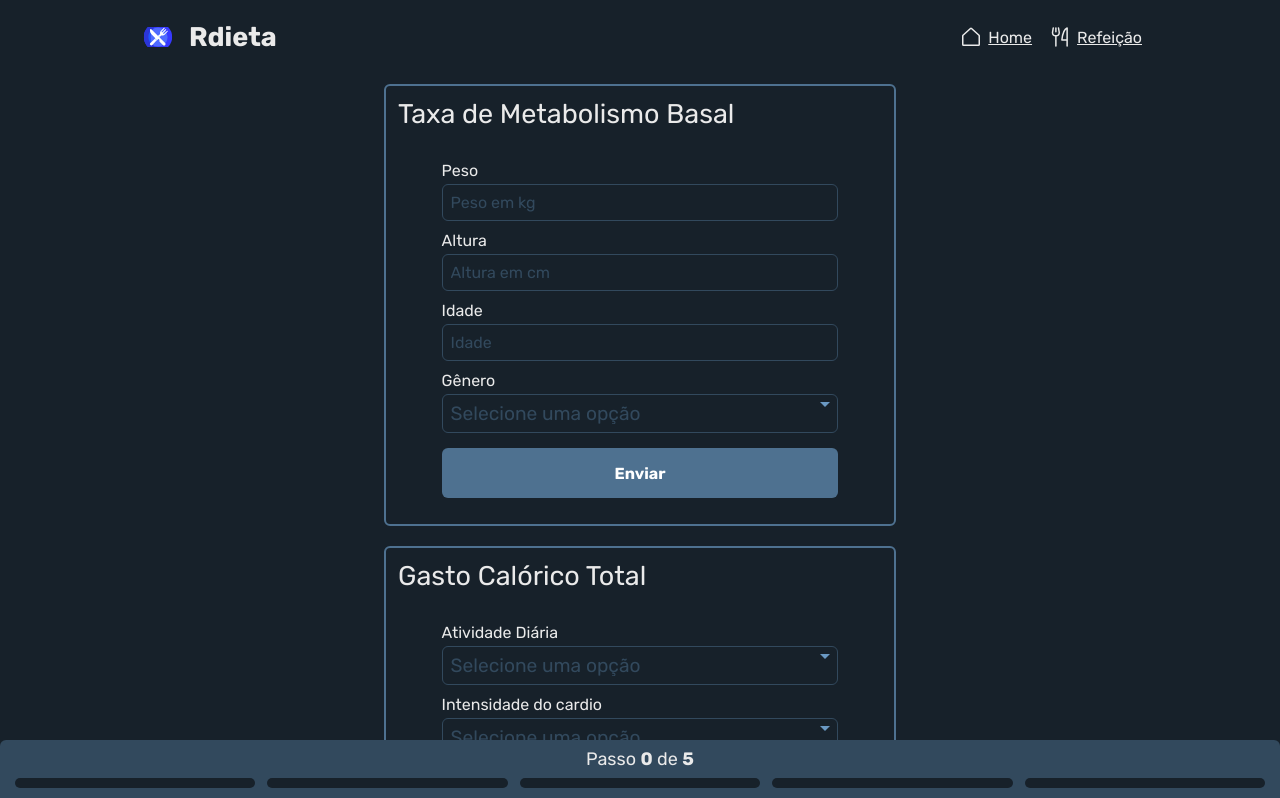
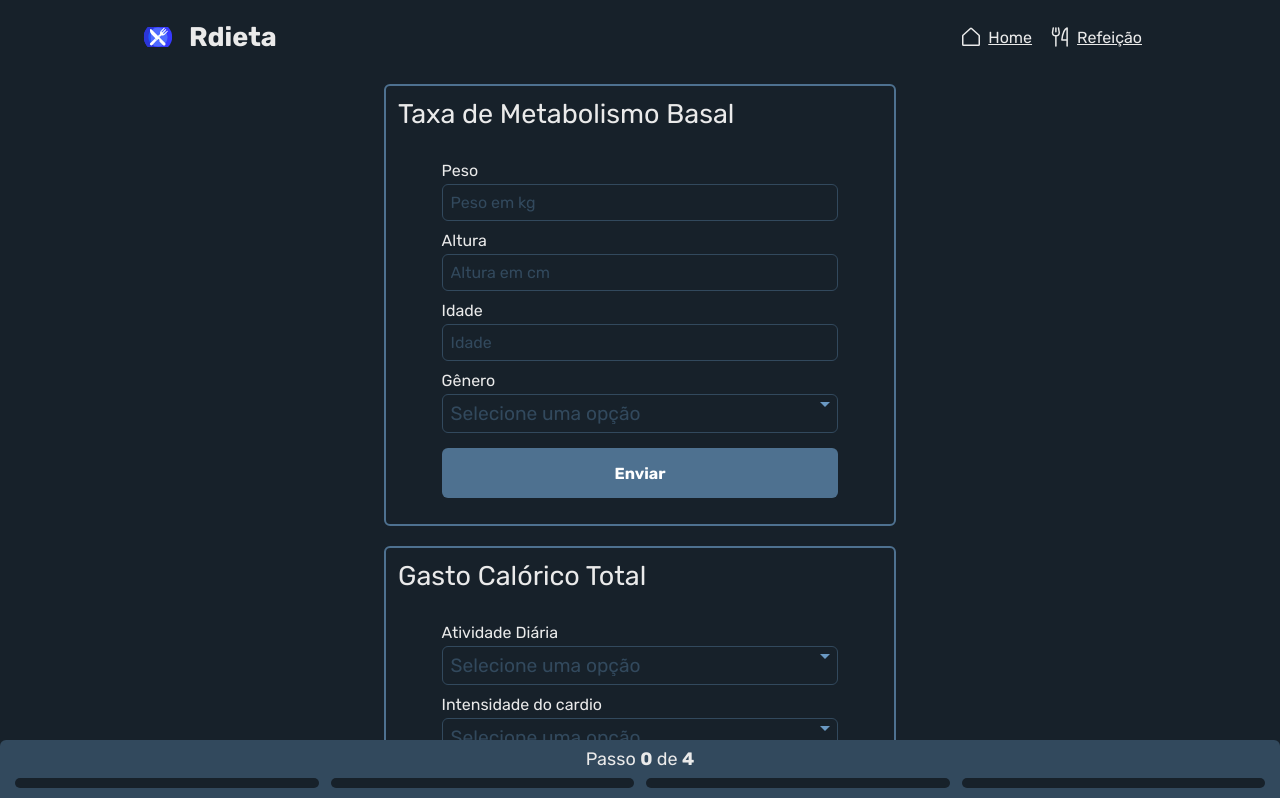
Before and after one commit to RenanArantes/rdieta, a Next.js app: page / in a window 1280 px wide. Shown: the top 798 px of the page. Built offline with nearby package versions, Linux system fonts and the light colour scheme.

Commit message:
stepChanges

```diff
--- a/components/BottomMultiStep/index.tsx
+++ b/components/BottomMultiStep/index.tsx
@@ -1,12 +1,11 @@
+import { useContext } from 'react'
+import { StepContext } from '../../contexts/Step'
 import { Subtitle } from '../Subtitle'
 import { Label, MultiStepContainer, Step, Steps } from './styles'
 
-interface BottomMultiStepProps {
-  step: number
-  currentStep: number
-}
+export function BottomMultiStep() {
+  const { stepTexts, step, currentStep } = useContext(StepContext)
 
-export function BottomMultiStep({ step, currentStep }: BottomMultiStepProps) {
   const displayStep = currentStep >= step ? 'none' : 'block'
 
   return (
@@ -16,8 +15,14 @@ export function BottomMultiStep({ step, currentStep }: BottomMultiStepProps) {
           Passo <strong>{currentStep}</strong> de <strong>{step}</strong>
         </Subtitle>
         <Steps steps={step}>
-          {Array.from({ length: step }, (_, i) => i + 1).map((step) => {
-            return <Step key={step} active={currentStep >= step} />
+          {Array.from({ length: step }, (_, i) => i + 1).map((step, index) => {
+            return (
+              <Step
+                key={step}
+                active={currentStep >= step}
+                title={stepTexts[index]}
+              />
+            )
           })}
         </Steps>
       </Label>
--- a/contexts/Step.tsx
+++ b/contexts/Step.tsx
@@ -1,6 +1,7 @@
 import { createContext, ReactNode, useState } from 'react'
 
 interface StepContextType {
+  stepTexts: string[]
   step: number
   currentStep: number
   increaseCurrentStep: () => void
@@ -15,7 +16,14 @@ interface StepContextProviderProps {
 }
 
 export function StepContextProvider({ children }: StepContextProviderProps) {
-  const [step, setStep] = useState(5)
+  const stepTexts = [
+    'Taxa de Metabolismo Basal',
+    'Gasto Calórico Total',
+    'Gasto Calórico da Dieta',
+    'Meta de Macronutrientes',
+  ]
+
+  const [step, setStep] = useState(stepTexts.length)
   const [currentStep, setCurrentStep] = useState(0)
 
   function increaseCurrentStep() {
@@ -33,6 +41,7 @@ export function StepContextProvider({ children }: StepContextProviderProps) {
   return (
     <StepContext.Provider
       value={{
+        stepTexts,
         step,
         currentStep,
         increaseCurrentStep,
--- a/pages/index.tsx
+++ b/pages/index.tsx
@@ -131,7 +131,7 @@ export default function Home() {
           <NutritionalStrategyForm />
         </FormContainer>
       )}
-      <BottomMultiStep step={step} currentStep={currentStep} />
+      <BottomMultiStep />
     </HomeContainer>
   )
 }
--- a/pages/meal.tsx
+++ b/pages/meal.tsx
@@ -196,7 +196,7 @@ export default function Diet({ foods, categories }: DietProps) {
           )}
         </MacrosContainer>
       </MealContainer>
-      <BottomMultiStep step={step} currentStep={currentStep} />
+      <BottomMultiStep />
     </DietContainer>
   )
 }
```
